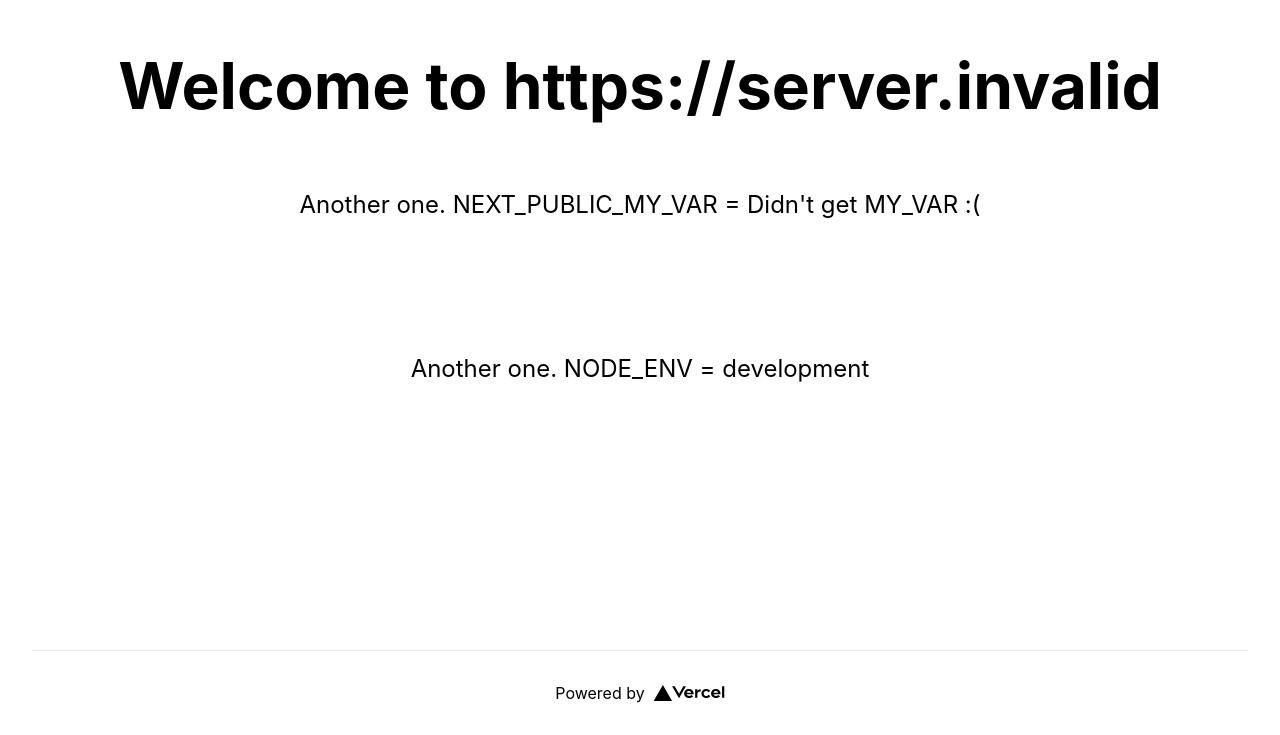
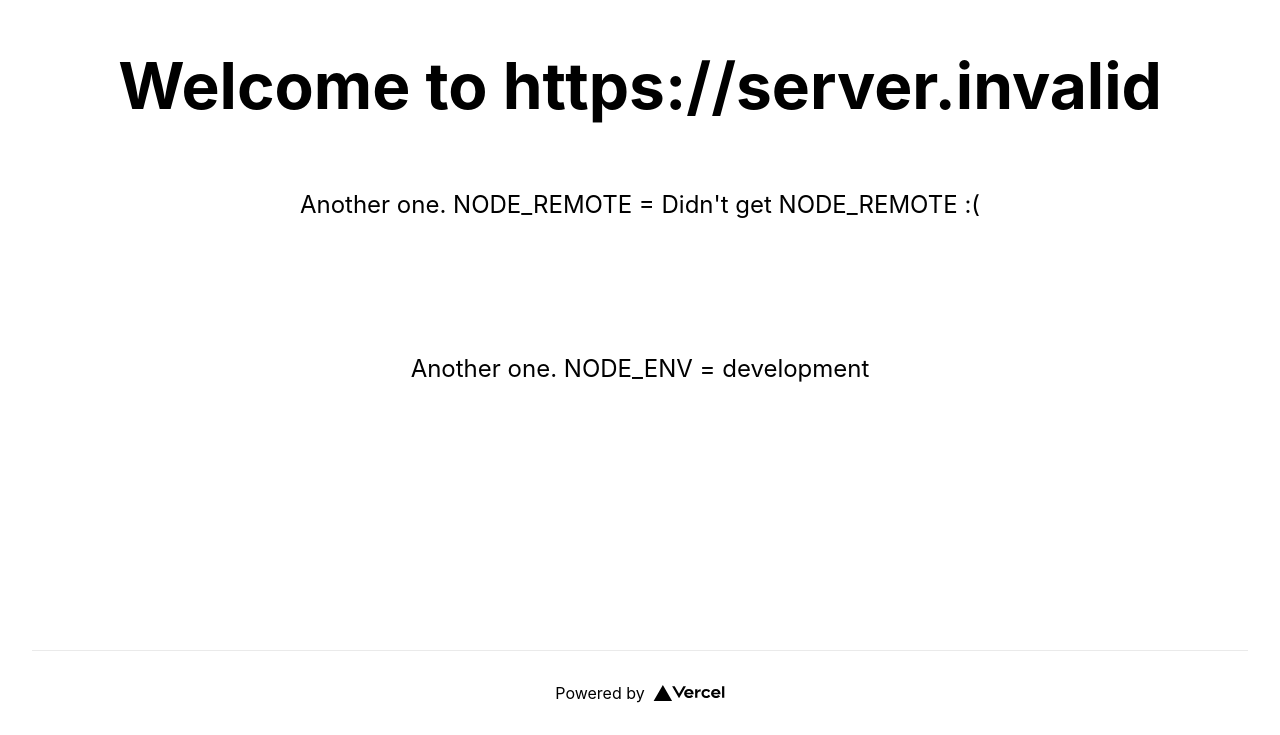
Before and after one commit to geoff-impacttheory/next-eb, a Next.js app: page / in a window 1280 px wide. Shown: the part 150-885 px from the top of the page. Built offline with nearby package versions, Linux system fonts and the light colour scheme; no server answers.

Commit message:
try more env vars

```diff
--- a/pages/index.js
+++ b/pages/index.js
@@ -17,7 +17,7 @@ export default function Home() {
         </h1>
 
         <p className={styles.description}>
-          Another one. NEXT_PUBLIC_MY_VAR = {process.env.NEXT_PUBLIC_MY_VAR || "Didn't get MY_VAR :("}
+          Another one. NODE_REMOTE = {process.env.NODE_REMOTE || "Didn't get NODE_REMOTE :("}
         </p>
 
         <p className={styles.description}>
```
